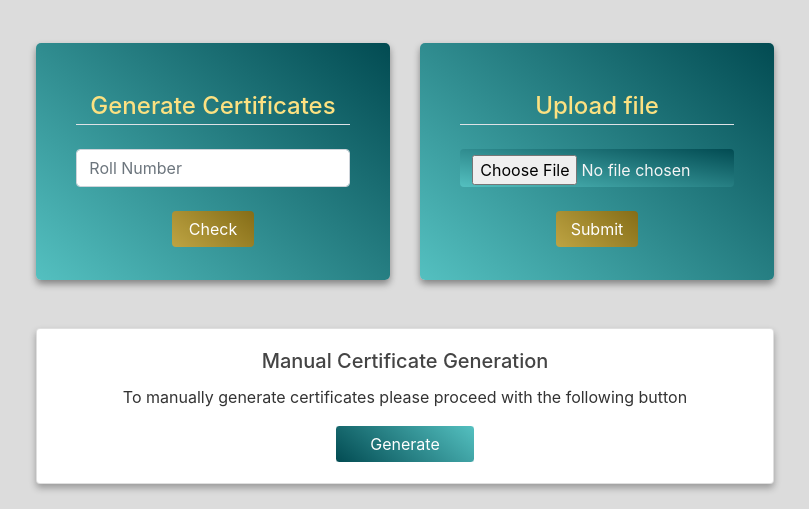
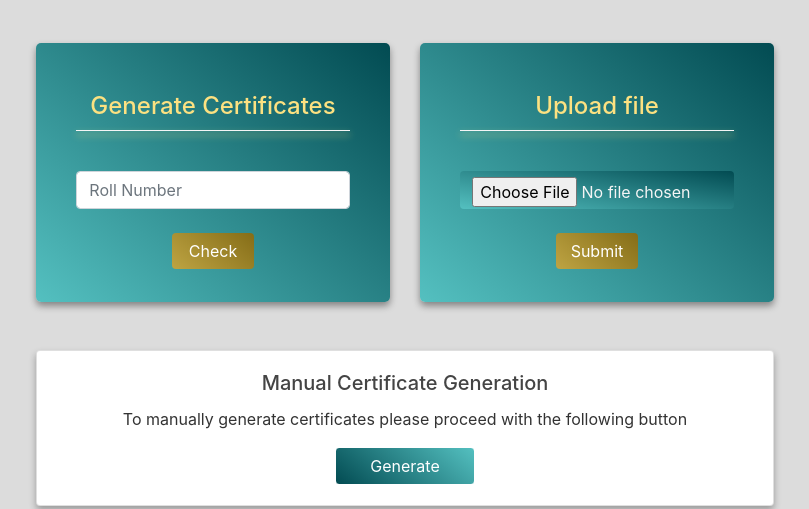
Before and after one commit to thejusvarma/TC, a Flask app: page / in a window 1280 px wide. Shown: the part 59-568 px from the top of the page, without its empty margins (235-1044 px from the left). Run offline with Flask 2, Linux system fonts and the light colour scheme; the first user in the database is signed in; some libraries are stand-ins or nearby versions.

Commit message:
Home page UI

```diff
--- a/gen_app/static/styles/home.css
+++ b/gen_app/static/styles/home.css
@@ -3,8 +3,8 @@
     margin-top: 8%;
 }
 hr.white {
-  border-top: 1px solid whitesmoke;
-}
+    border-top:1px solid whitesmoke;
+    box-shadow: 0 4px 7px #FCE181;    margin-left: auto;}
 
 legend{
     color: #FCE181;
--- a/gen_app/templates/home.html
+++ b/gen_app/templates/home.html
@@ -12,8 +12,9 @@
             <form method="POST" action="">
                 {{ form.hidden_tag() }}
                 <fieldset class="form-group">
-                    <legend class="border-bottom mb-4">Generate Certificates</legend>
-                    <!-- {{ form.roll_num.label(class="form-group-label") }} -->
+                    <legend>Generate Certificates</legend>
+                    <hr class="white">
+                    <br>
                     {{ form.roll_num(class="form-control",placeholder="Roll Number") }}<br>
                     <div class="form-group">
                         {{ form.submit(class="btn btn-secondary")}}
@@ -26,14 +27,17 @@
             <form method="POST" action="" enctype="multipart/form-data">
                 {{ form2.hidden_tag() }}
                 <fieldset class="form-group">
-                    <legend class="border-bottom mb-4">Upload file</legend>
-                    {{ form2.uploaded_file(class="form-control colour",placeholder="Upload File") }}<br>
+                    <legend>Upload file</legend>
+                    <hr class="white">
+                    <br>
+                    {{ form2.uploaded_file(class="form-control colour ",placeholder="Upload File") }}<br>
                     <div class="form-group">
-                        {{ form2.submit(class="btn btn-secondary")}}
+                    {{ form2.submit(class="btn btn-secondary",id="liveToastBtn")}}
                     </div>
                 </fieldset>
             </form>
         </div>
+
     </div>
     <br>
     <br>
```
Also changed, not shown: other parts of gen_app/static/styles/home.css (+4 -1 lines), other parts of gen_app/templates/home.html (+13 -1 lines), 2 other files.
